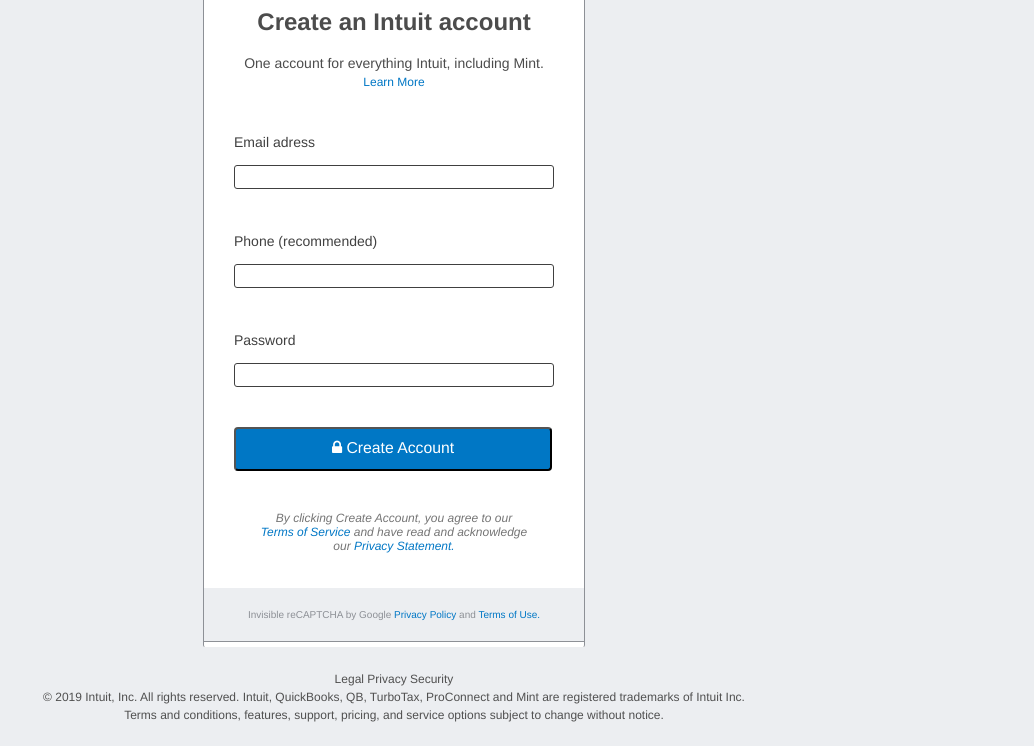
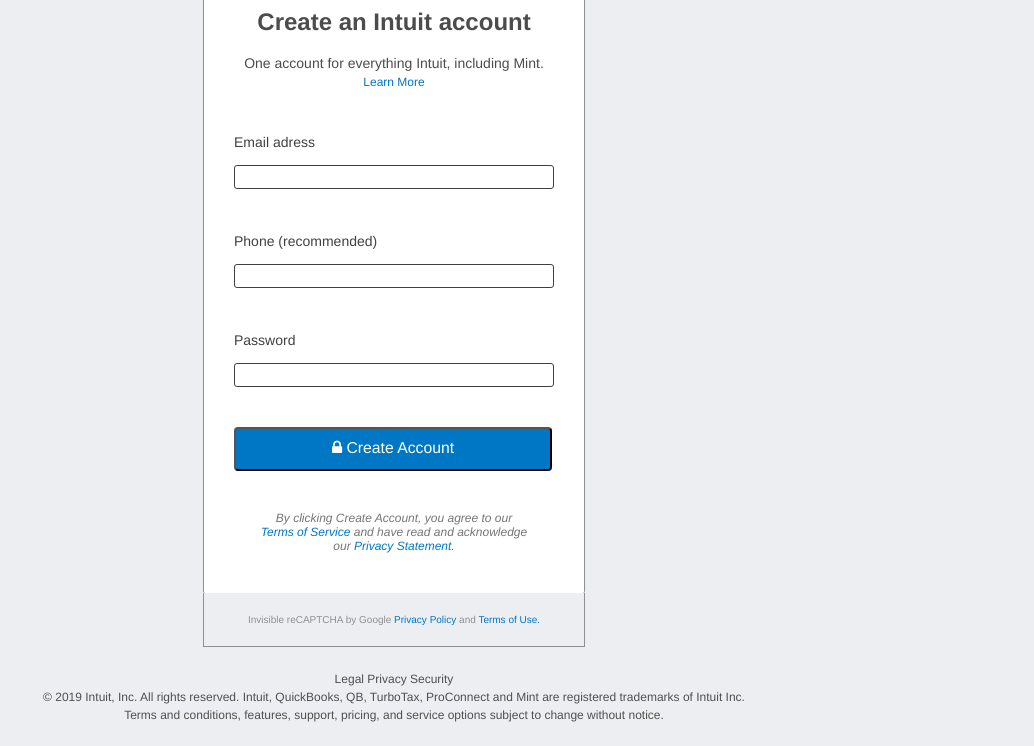
Before and after one commit to vieiramanda11/HTML-Forms, a plain HTML site: page index.html in a window 1280 px wide. Shown: the part 197-943 px from the top of the page, without its empty margins (246-1280 px from the left). Drawn offline with Linux system fonts and the light colour scheme.

Commit message:
resizing the border

```diff
--- a/index.html
+++ b/index.html
@@ -44,10 +44,12 @@
                     <a href="#">Terms of Service</a> and have read and acknowledge our <a href="#">Privacy Statement.</a>
                 </p>
             </div>
+        </main>
+        <div class="footerContainer">
             <div class="mainFooter">
-                <p>Invisible reCAPTCHA by Google <a>Privacy Policy</a> and <a>Terms of Use.</a></p>
+                    <p>Invisible reCAPTCHA by Google <a>Privacy Policy</a> and <a>Terms of Use.</a></p>
             </div>
-        </main>
+        </div>
     </div>
     <footer id="footer">
         <p><a href="#">Legal</a> <a href="#">Privacy</a> <a href="#">Security</a></p>
--- a/styles/styles.css
+++ b/styles/styles.css
@@ -68,7 +68,7 @@ body {
     border: 1px solid #8d9096;
     border-bottom: 0px;
     border-radius: 2px;
-    height: 668px;
+    height: 614px;
     width: 380px;
 }
 
@@ -150,12 +150,20 @@ body {
     text-decoration: none;
 }
 
+.footerContainer {
+    display: flex;
+    justify-content: center;
+    width: 100vw;
+}
+
 .mainFooter {
     align-items: center;
+    align-self: flex-end;
     color: #8d9096;
     display: flex;
     background-color: #eceef1;
-    border-bottom: 1px solid #8d9096;
+    border: 1px solid #8d9096;
+    border-top: 0;
     bottom: 0%;
     font-size: 10px;
     height: 53px;
```
